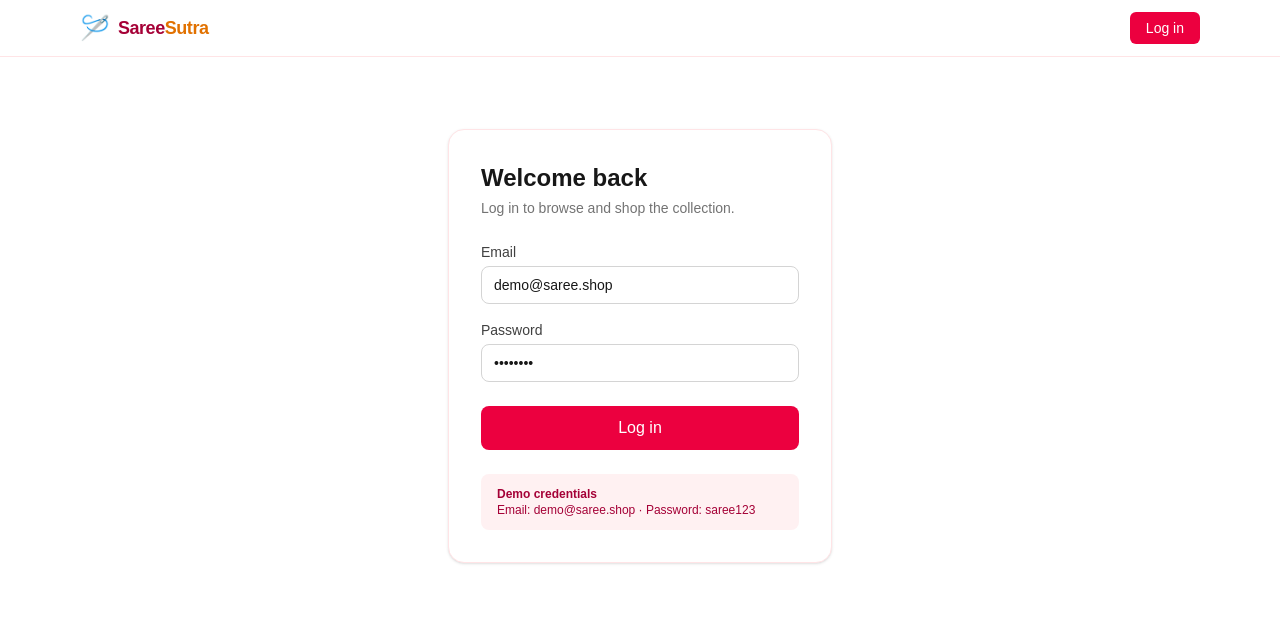
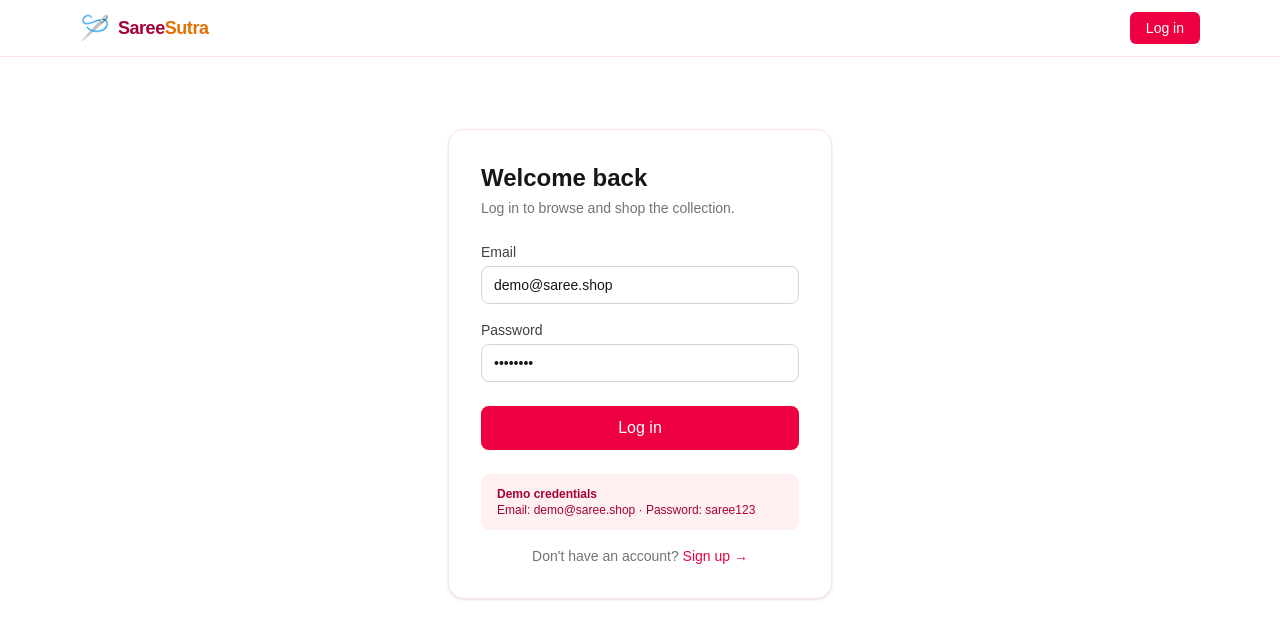
Before and after one commit to lakshmi-supriya-ganadhi/saree-ecommerce-platform, a Next.js app: page /login in a window 1280 px wide. Shown: the top 638 px of the page. Built offline with nearby package versions, Linux system fonts and the light colour scheme; no server answers.

Commit message:
feat: add sign up link to login page

```diff
--- a/src/app/login/page.tsx
+++ b/src/app/login/page.tsx
@@ -1,6 +1,7 @@
 "use client";
 
 import { useActionState } from "react";
+import Link from "next/link";
 import { loginAction, type LoginState } from "@/app/actions";
 
 const initialState: LoginState = {};
@@ -69,6 +70,13 @@ export default function LoginPage() {
           <p className="font-semibold">Demo credentials</p>
           <p>Email: demo@saree.shop · Password: saree123</p>
         </div>
+
+        <p className="mt-4 text-center text-sm text-neutral-500">
+          Don&apos;t have an account?{" "}
+          <Link href="/signup" className="font-medium text-rose-600 hover:text-rose-700">
+            Sign up →
+          </Link>
+        </p>
       </div>
     </section>
   );
```
